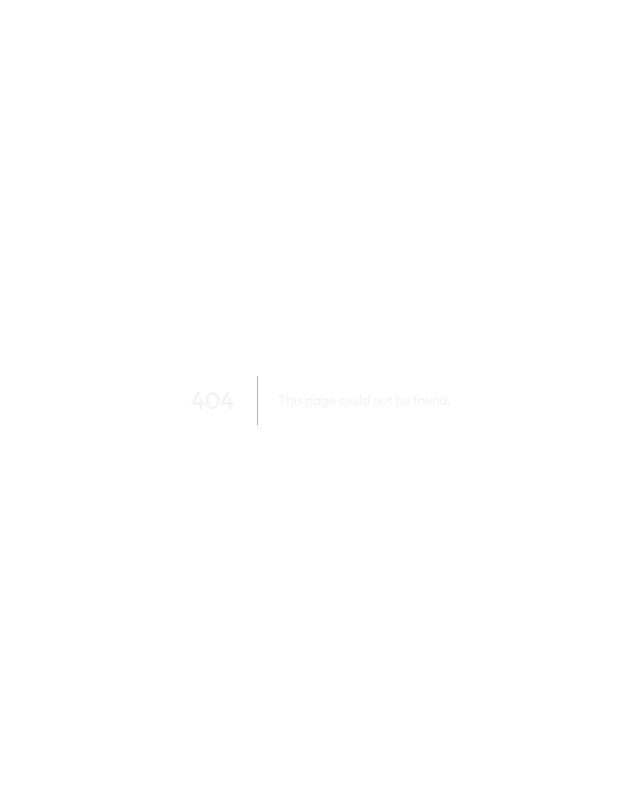
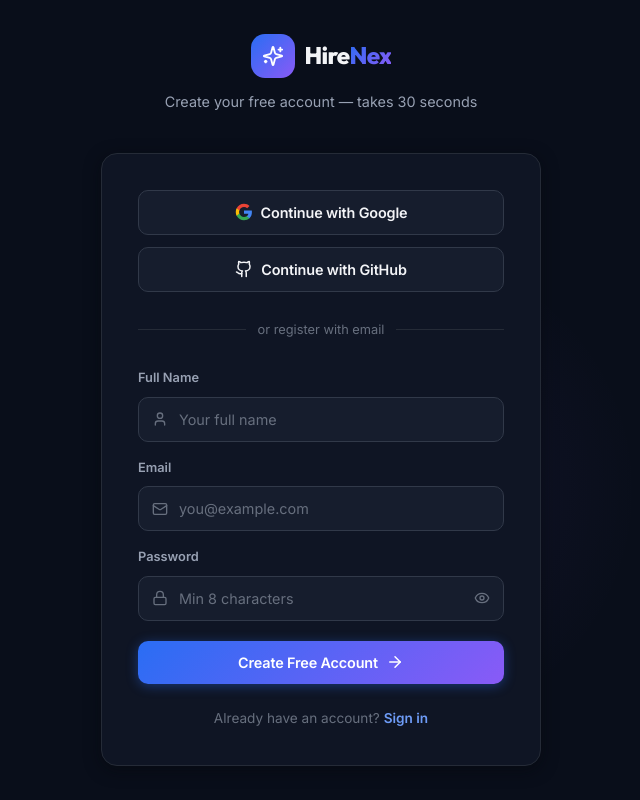
Before and after one commit to Aniketyadav29/Hirenex, a Next.js app: page /auth/register in a window 1280 px wide. Before the commit this address had no page. Shown: the whole page, without its empty margins (319-959 px from the left). Built offline with nearby package versions, Linux system fonts and the light colour scheme; no server answers.

Commit message:
feat(auth): add registration page with role selection

```diff
--- /dev/null
+++ b/src/app/auth/register/page.tsx
@@ -0,0 +1,156 @@
+"use client";
+
+import { useState } from "react";
+import Link from "next/link";
+import { Sparkles, Mail, Lock, User, Eye, EyeOff, ArrowRight, Github } from "lucide-react";
+import { createClient } from "@/lib/supabase/client";
+import { useRouter } from "next/navigation";
+
+export default function RegisterPage() {
+  const router = useRouter();
+  const [fullName, setFullName] = useState("");
+  const [email, setEmail] = useState("");
+  const [password, setPassword] = useState("");
+  const [showPass, setShowPass] = useState(false);
+  const [loading, setLoading] = useState(false);
+  const [error, setError] = useState("");
+  const [success, setSuccess] = useState(false);
+  const supabase = createClient();
+
+  async function handleRegister(e: React.FormEvent) {
+    e.preventDefault();
+    if (password.length < 8) {
+      setError("Password must be at least 8 characters.");
+      return;
+    }
+    setLoading(true);
+    setError("");
+
+    const { error } = await supabase.auth.signUp({
+      email,
+      password,
+      options: { data: { full_name: fullName } },
+    });
+
+    if (error) {
+      setError(error.message);
+      setLoading(false);
+    } else {
+      setSuccess(true);
+      // Auto-login and redirect after a brief moment
+      setTimeout(() => router.push("/dashboard"), 2000);
+    }
+  }
+
+  async function handleOAuth(provider: "google" | "github") {
+    await supabase.auth.signInWithOAuth({
+      provider,
+      options: { redirectTo: `${window.location.origin}/auth/callback` },
+    });
+  }
+
+  if (success) {
+    return (
+      <div style={{ minHeight: "100vh", display: "flex", alignItems: "center", justifyContent: "center", background: "hsl(var(--bg-base))" }}>
+        <div className="card" style={{ padding: 48, textAlign: "center", maxWidth: 400 }}>
+          <div style={{ fontSize: "3rem", marginBottom: 16 }}>🎉</div>
+          <h2 style={{ fontFamily: "var(--font-display)", fontWeight: 800, fontSize: "1.4rem", marginBottom: 12 }}>Account Created!</h2>
+          <p style={{ color: "hsl(var(--text-secondary))" }}>Redirecting you to your dashboard...</p>
+        </div>
+      </div>
+    );
+  }
+
+  return (
+    <div style={{ minHeight: "100vh", display: "flex", alignItems: "center", justifyContent: "center", padding: 24, background: "hsl(var(--bg-base))", position: "relative", overflow: "hidden" }}>
+      <div style={{ position: "absolute", top: "30%", right: "25%", width: 500, height: 500, borderRadius: "50%", background: "radial-gradient(circle, hsl(258 90% 66% / 0.08), transparent 70%)", pointerEvents: "none" }} />
+
+      <div style={{ width: "100%", maxWidth: 440, position: "relative" }}>
+        {/* Logo */}
+        <div style={{ textAlign: "center", marginBottom: 40 }}>
+          <Link href="/" style={{ display: "inline-flex", alignItems: "center", gap: 10, textDecoration: "none" }}>
+            <div style={{ width: 44, height: 44, borderRadius: 14, background: "var(--gradient-brand)", display: "flex", alignItems: "center", justifyContent: "center" }}>
+              <Sparkles size={22} color="white" />
+            </div>
+            <span style={{ fontFamily: "var(--font-display)", fontWeight: 800, fontSize: "1.5rem", letterSpacing: "-0.03em", color: "hsl(var(--text-primary))" }}>
+              Hire<span className="text-gradient">Nex</span>
+            </span>
+          </Link>
+          <p style={{ marginTop: 12, color: "hsl(var(--text-secondary))", fontSize: "0.9rem" }}>
+            Create your free account — takes 30 seconds
+          </p>
+        </div>
+
+        <div className="card" style={{ padding: 36 }}>
+          {/* OAuth Buttons */}
+          <div style={{ display: "flex", flexDirection: "column", gap: 12, marginBottom: 28 }}>
+            <button id="btn-register-google" onClick={() => handleOAuth("google")} className="btn btn-secondary" style={{ width: "100%", justifyContent: "center" }}>
+              <svg width="18" height="18" viewBox="0 0 24 24">
+                <path fill="#4285F4" d="M22.56 12.25c0-.78-.07-1.53-.2-2.25H12v4.26h5.92c-.26 1.37-1.04 2.53-2.21 3.31v2.77h3.57c2.08-1.92 3.28-4.74 3.28-8.09z"/>
+                <path fill="#34A853" d="M12 23c2.97 0 5.46-.98 7.28-2.66l-3.57-2.77c-.98.66-2.23 1.06-3.71 1.06-2.86 0-5.29-1.93-6.16-4.53H2.18v2.84C3.99 20.53 7.7 23 12 23z"/>
+                <path fill="#FBBC05" d="M5.84 14.09c-.22-.66-.35-1.36-.35-2.09s.13-1.43.35-2.09V7.07H2.18C1.43 8.55 1 10.22 1 12s.43 3.45 1.18 4.93l2.85-2.22.81-.62z"/>
+                <path fill="#EA4335" d="M12 5.38c1.62 0 3.06.56 4.21 1.64l3.15-3.15C17.45 2.09 14.97 1 12 1 7.7 1 3.99 3.47 2.18 7.07l3.66 2.84c.87-2.6 3.3-4.53 6.16-4.53z"/>
+              </svg>
+              Continue with Google
+            </button>
+            <button id="btn-register-github" onClick={() => handleOAuth("github")} className="btn btn-secondary" style={{ width: "100%", justifyContent: "center" }}>
+              <Github size={18} />
+              Continue with GitHub
+            </button>
+          </div>
+
+          <div style={{ display: "flex", alignItems: "center", gap: 12, marginBottom: 28, color: "hsl(var(--text-muted))", fontSize: "0.8rem" }}>
+            <div style={{ flex: 1, height: 1, background: "hsl(var(--border-subtle))" }} />
+            or register with email
+            <div style={{ flex: 1, height: 1, background: "hsl(var(--border-subtle))" }} />
+          </div>
+
+          <form onSubmit={handleRegister} style={{ display: "flex", flexDirection: "column", gap: 16 }}>
+            <div>
+              <label style={{ display: "block", fontSize: "0.8rem", fontWeight: 600, marginBottom: 8, color: "hsl(var(--text-secondary))" }}>Full Name</label>
+              <div style={{ position: "relative" }}>
+                <User size={16} style={{ position: "absolute", left: 14, top: "50%", transform: "translateY(-50%)", color: "hsl(var(--text-muted))" }} />
+                <input id="input-fullname" type="text" value={fullName} onChange={(e) => setFullName(e.target.value)} placeholder="Your full name" required className="input" style={{ paddingLeft: 40 }} />
+              </div>
+            </div>
+            <div>
+              <label style={{ display: "block", fontSize: "0.8rem", fontWeight: 600, marginBottom: 8, color: "hsl(var(--text-secondary))" }}>Email</label>
+              <div style={{ position: "relative" }}>
+                <Mail size={16} style={{ position: "absolute", left: 14, top: "50%", transform: "translateY(-50%)", color: "hsl(var(--text-muted))" }} />
+                <input id="input-reg-email" type="email" value={email} onChange={(e) => setEmail(e.target.value)} placeholder="you@example.com" required className="input" style={{ paddingLeft: 40 }} />
+              </div>
+            </div>
+            <div>
+              <label style={{ display: "block", fontSize: "0.8rem", fontWeight: 600, marginBottom: 8, color: "hsl(var(--text-secondary))" }}>Password</label>
+              <div style={{ position: "relative" }}>
+                <Lock size={16} style={{ position: "absolute", left: 14, top: "50%", transform: "translateY(-50%)", color: "hsl(var(--text-muted))" }} />
+                <input id="input-reg-password" type={showPass ? "text" : "password"} value={password} onChange={(e) => setPassword(e.target.value)} placeholder="Min 8 characters" required className="input" style={{ paddingLeft: 40, paddingRight: 44 }} />
+                <button type="button" onClick={() => setShowPass(!showPass)} style={{ position: "absolute", right: 14, top: "50%", transform: "translateY(-50%)", background: "none", border: "none", cursor: "pointer", color: "hsl(var(--text-muted))", padding: 0 }}>
+                  {showPass ? <EyeOff size={16} /> : <Eye size={16} />}
+                </button>
+              </div>
+            </div>
+
+            {error && (
+              <div style={{ padding: "10px 14px", borderRadius: "var(--radius-md)", background: "hsl(var(--color-danger) / 0.1)", border: "1px solid hsl(var(--color-danger) / 0.3)", color: "hsl(var(--color-danger))", fontSize: "0.85rem" }}>
+                {error}
+              </div>
+            )}
+
+            <button id="btn-register-submit" type="submit" className="btn btn-primary" disabled={loading} style={{ width: "100%", justifyContent: "center", marginTop: 4 }}>
+              {loading ? "Creating account..." : "Create Free Account"}
+              {!loading && <ArrowRight size={18} />}
+            </button>
+          </form>
+
+          <p style={{ textAlign: "center", marginTop: 24, fontSize: "0.85rem", color: "hsl(var(--text-muted))" }}>
+            Already have an account?{" "}
+            <Link href="/auth/login" style={{ color: "hsl(var(--color-primary-light))", fontWeight: 600, textDecoration: "none" }}>
+              Sign in
+            </Link>
+          </p>
+        </div>
+      </div>
+    </div>
+  );
+}
```
